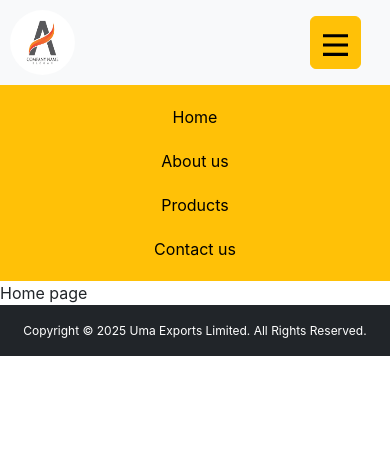
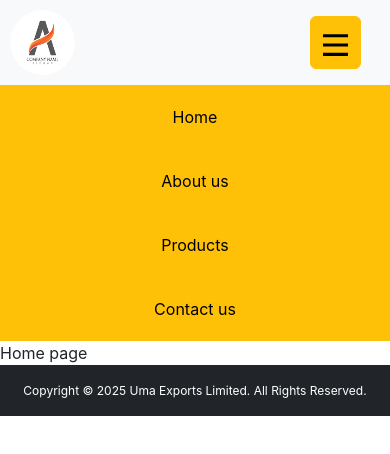
Before and after one commit to summerkoushal/Blue-wave-Export, a React (Create React App) app: page / in a window 390 px wide. Both pictures are taken after a click on the button 335 px from the left and 42 px from the top of the page. Shown: the top 454 px of the page. Built offline with nearby package versions, Linux system fonts and the light colour scheme.

Commit message:
left about, home, product page

```diff
--- a/src/App.css
+++ b/src/App.css
@@ -1,4 +1,7 @@
-/* global------------------------------------ */
+/* product, home = NA
+about = working on it */
+
+/* global------------------------------------------------------------------------ */
 a {
     text-decoration: none;
     color: black;
@@ -6,8 +9,7 @@ a {
 a:hover {
     color: rgb(0, 98, 255);
 }
-
-/* Navbar------------------------------------ */
+/* Navbar------------------------------------------------------------------------ */
 .nav-logo {
     width: 45vw;
 }
@@ -41,9 +43,27 @@ a:hover {
         padding: 12px;
         align-self: center;
     }
+    /* below code added for making the transition smoother */
+    .nav-dropdown {
+        display: flex; /* show dropdown always (visibility managed by height) */
+        flex-direction: column;
+        width: 100vw;
+        overflow: hidden;
+        height: 0;
+        opacity: 0;
+        transition: height 0.4s ease, opacity 0.4s ease;
+    }
+    .nav-dropdown.open {
+        height: auto; /* this alone won't transition, but JS sets exact height */
+        opacity: 1;
+    }
+    .nav-dropdown a {
+        margin: 10px auto;
+        padding: 10px 0;
+    }
 }
-/* Home------------------------------------ */
-/* about us------------------------------------ */
+/* Home------------------------------------------------------------------------NA */
+/* about us------------------------------------------------------------------------working on it */
 .aboutus-container1 {
     height: calc(100vh - 85px);
     display: flex;
@@ -115,9 +135,8 @@ a:hover {
         width: 85%;
     }
 }
-
-/* Products------------------------------------ */
-/* contact us------------------------------------ */
+/* Products------------------------------------------------------------------------NA */
+/* contact us------------------------------------------------------------------------ */
 .contact-info-container {
     display: flex;
     align-items: flex-start;
@@ -186,8 +205,7 @@ svg {
         margin-top: 30px;
     }
 }
-
-/* Footer------------------------------------ */
+/* Footer------------------------------------------------------------------------ */
 .footer {
     text-align: center;
     padding: 12px 0px 15px 0px;
@@ -195,3 +213,4 @@ svg {
 .footer-span {
     font-size: 12px;
 }
+/* ------------------------------------------------------------------------ */
--- a/src/components/Navbar.js
+++ b/src/components/Navbar.js
@@ -1,61 +1,47 @@
-import React, { useEffect } from "react";
+import React, { useEffect, useRef, useState } from "react";
 import { Link } from "react-router-dom";
 
 export default function Navbar() {
-  function toggleNavDropdown() {
-    const a = document.getElementsByClassName("nav-dropdown")[0];
-    const b = window.getComputedStyle(a).display;
-    if (b === "flex") {
-      a.style.display = "none";
-      a.style.flexDirection = "";
-      a.style.width = "";
-    } else {
-      a.style.display = "flex";
-      a.style.flexDirection = "column";
-      a.style.width = "100vw";
-    }
-  }
+  const [isDropdownOpen, setIsDropdownOpen] = useState(false);
+  const dropdownRef = useRef(null);
+
+  const toggleNavDropdown = () => {
+    setIsDropdownOpen((prev) => !prev);
+  };
+
+  const closeDropdown = () => {
+    setIsDropdownOpen(false);
+  };
 
   useEffect(() => {
     function handleResize() {
       if (window.innerWidth > 767) {
-        const a = document.getElementsByClassName("nav-dropdown")[0];
-        if (a) {
-          a.style.display = "none";
-          a.style.flexDirection = "";
-          a.style.width = "";
-        }
+        closeDropdown();
       }
     }
     window.addEventListener("resize", handleResize);
     return () => window.removeEventListener("resize", handleResize);
   }, []);
 
+  const handleLinkClick = () => {
+    if (window.innerWidth <= 767) {
+      closeDropdown();
+    }
+  };
+
   return (
     <div className="nav bg-light">
-      <div className="nav-logo">
-        <img className="nav-logo-img" src="/sampleLogo.jpg" alt="logo" />
+      <div className="nav-logo"> <img className="nav-logo-img" src="/sampleLogo.jpg" alt="logo" /> </div>
+      <button onClick={toggleNavDropdown} className="btn btn-warning nav-dropdown-btn" > <img className="nav-dropdown-img" src="/menu.svg" alt="" /> </button>
+      <div
+        ref={dropdownRef} className={`nav-dropdown bg-warning ${isDropdownOpen ? "open" : ""}`}
+        style={{ height: isDropdownOpen ? dropdownRef.current?.scrollHeight + "px" : "0px", }} >
+        <Link to="/" onClick={handleLinkClick}>Home</Link>
+        <Link to="/about" onClick={handleLinkClick}>About us</Link>
+        <Link to="/products" onClick={handleLinkClick}>Products</Link>
+        <Link to="/contact" onClick={handleLinkClick}>Contact us</Link>
       </div>
-      <button
-        onClick={toggleNavDropdown}
-        className="btn btn-warning nav-dropdown-btn"
-      >
-        <img className="nav-dropdown-img" src="/menu.svg" alt="" />
-      </button>
-      <div className="bg-warning nav-dropdown">
-        <Link style={{ margin: "20px auto 10px auto" }} to="/">
-          Home
-        </Link>
-        <Link style={{ margin: "10px auto" }} to="/about">
-          About us
-        </Link>
-        <Link style={{ margin: "10px auto" }} to="/products">
-          Products
-        </Link>
-        <Link style={{ margin: "10px auto 20px auto" }} to="/contact">
-          Contact us
-        </Link>
-      </div>
+
       <div className="nav-links">
         <Link to="/">Home</Link>
         <Link to="/about">About us</Link>
```
Also changed, not shown: src/components/Home.js (line endings or trailing spaces).
